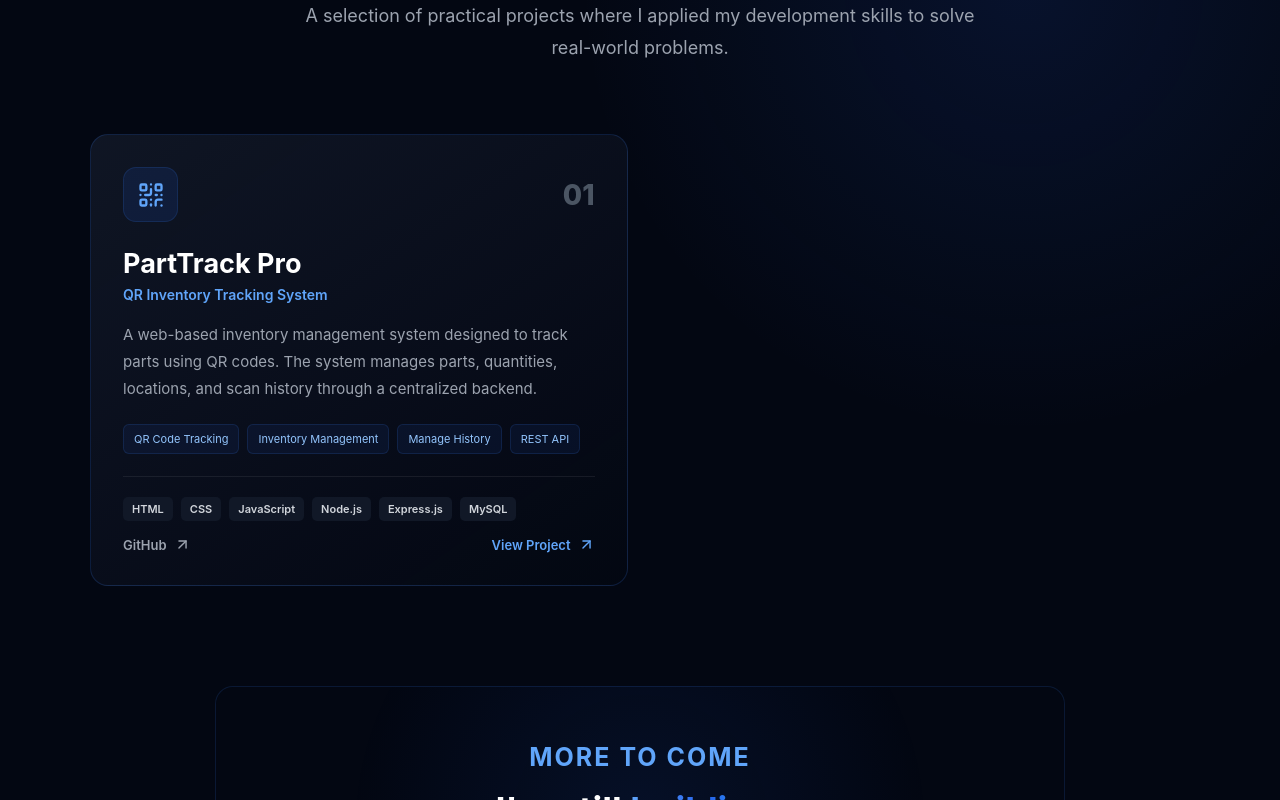
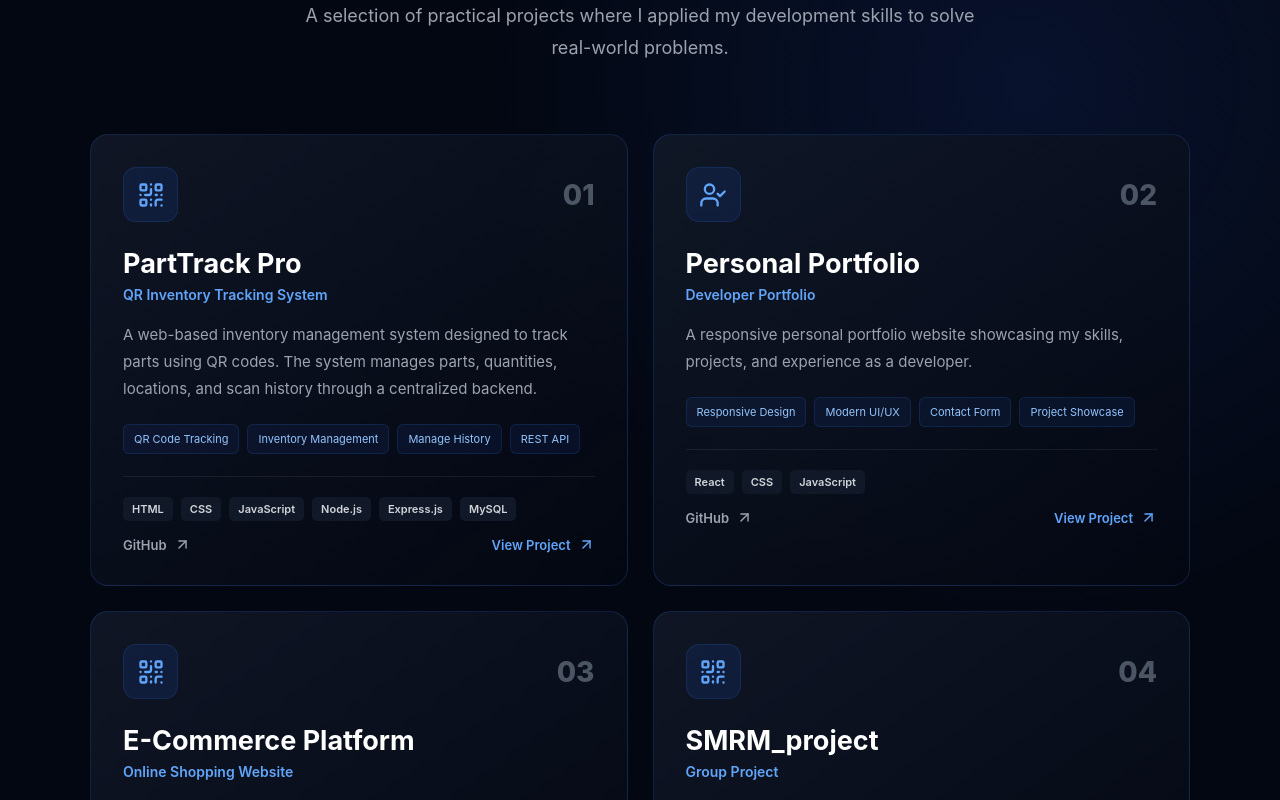
Before and after one commit to mkgtm28/Mayank_Portfolio, a React (Vite) app: page /projects in a window 1280 px wide. Shown: the part 280-1080 px from the top of the page. Built offline with nearby package versions, Linux system fonts and the light colour scheme.

Commit message:
Update Projects

```diff
--- a/src/pages/Projects.jsx
+++ b/src/pages/Projects.jsx
@@ -48,6 +48,69 @@ function Projects() {
           github="https://github.com/mkgtm28/PartTrack-Pro"
           projectLink="https://github.com/mkgtm28/PartTrack-Pro"
         />
+        <ProjectCard
+          number="02"
+          icon={<UserCheck size={28} />}
+          title="Personal Portfolio"
+          type="Developer Portfolio"
+          description="A responsive personal portfolio website showcasing my skills, projects, and experience as a developer."
+          features={[
+            "Responsive Design",
+            "Modern UI/UX",
+            "Contact Form",
+            "Project Showcase",
+          ]}
+          tech={[
+            "React",
+            "CSS",
+            "JavaScript",
+          ]}
+          github="https://github.com/mkgtm28/Mayank_Portfolio"
+          projectLink="https://mayank-portfolio-pearl.vercel.app"
+        />
+        <ProjectCard
+          number="03"
+          icon={<QrCode size={28} />}
+          title="E-Commerce Platform"
+          type="Online Shopping Website"
+          description="A full-featured e-commerce platform that allows users to browse products, add items to their cart, and complete purchases securely."
+          features={[
+            "Product Browsing",
+            "Shopping Cart",
+            "Secure Checkout",
+            "User Accounts",
+          ]}
+          tech={[
+            "React",
+            "CSS",
+            "JavaScript",
+            "Node.js",
+            "Django",
+            "MySQL",
+          ]}
+          github="https://github.com/mkgtm28/E-Commerce-Platform"
+          projectLink="https://github.com/mkgtm28/E-Commerce-Platform"
+        />
+        <ProjectCard
+          number="04"
+          icon={<QrCode size={28} />}
+          title="SMRM_project"
+          type="Group Project"
+          description="A collaborative project developed with a team to showcase our skills in web development and project management."
+          features={[
+            "Task Management",
+            "Communication Tools",
+            "Progress Tracking",
+            "File Sharing",
+          ]}
+          tech={[
+            "React",
+            "CSS",
+            "JavaScript",
+          ]}
+          github="https://github.com/mkgtm28/SMRM_project"
+          projectLink="https://github.com/mkgtm28/SMRM_project"
+        />
 
       </section>
 
```
